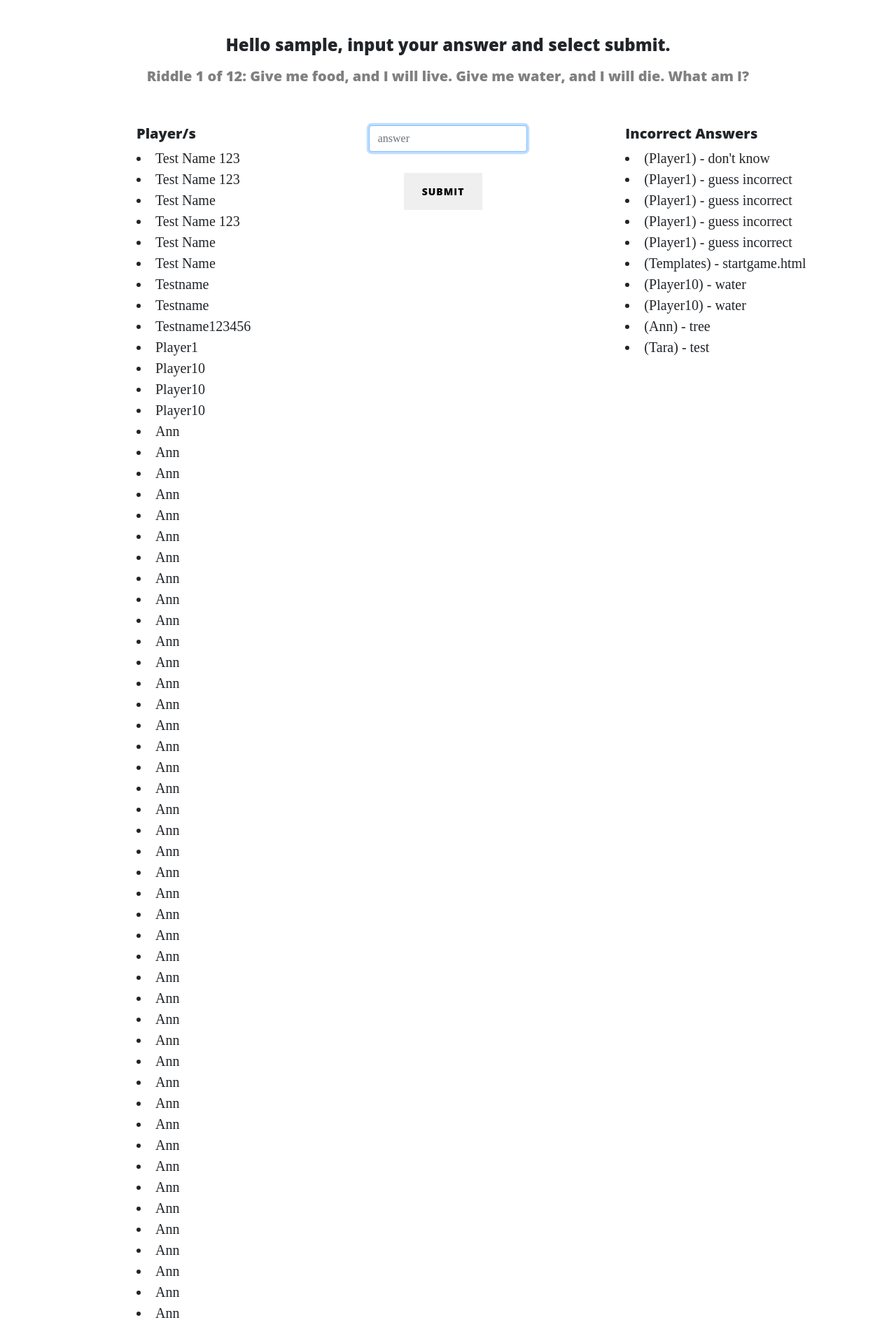
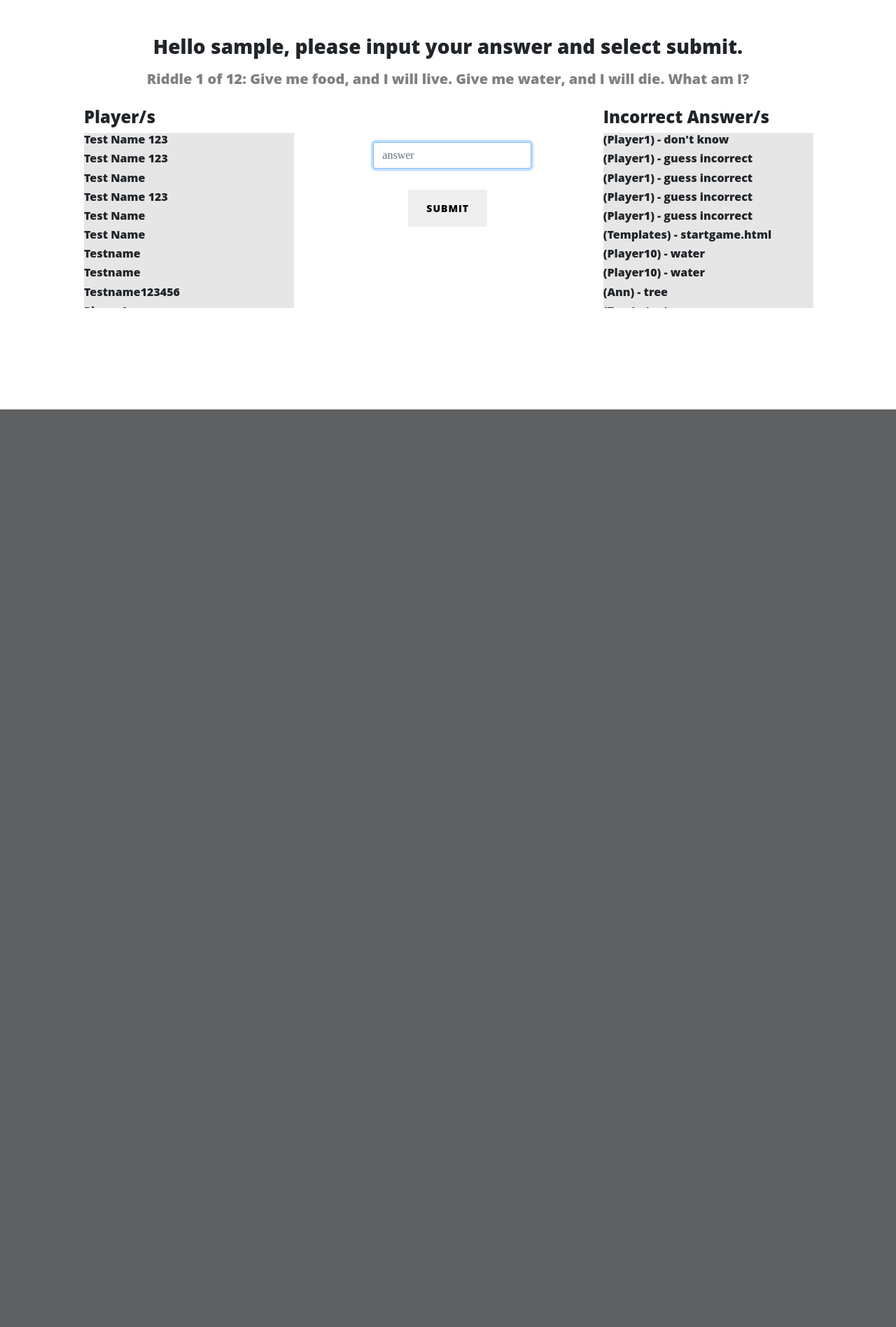
Before and after one commit to GithHayden/IQ-Riddle-Game, a Flask app: a page that uses templates/startgame.html in a window 1280 px wide. Shown: the part 475-2371 px from the top of the page at 70% size. After the commit the page ends 1060 px from the top, so only its background shows below. Run offline with Flask 2, Linux system fonts and the light colour scheme; some libraries are stand-ins or nearby versions.

Commit message:
Added list scrollbars

```diff
--- a/templates/startgame.html
+++ b/templates/startgame.html
@@ -6,7 +6,7 @@
     <div class="row"></div>
     <!-- Welcome message -->
     <div class="col-12 text-center">
-        <h4 class="username">Hello {{username}}, input your answer and select submit.</h4>
+        <h3 class="username">Hello {{username}}, please input your answer and select submit.</h3>
     </div>
 
     <div class="row" style="height: 10px"></div>
@@ -15,15 +15,19 @@
         <h5> {{ riddles_data[riddle_index]["description"] }} </h5>
     </div>
 
-    <div class="row" style="padding-top: 50px;">
+    <div class="row" style="padding-top: 20px; padding-left: 50px">
         <!-- Player name heading and list of names -->
-        <div class="col" style="padding-left: 125px;">
-            <h5>Player/s</h5>
+        <div class="col-4" style="padding-left:0px;">
+            <h4>Player/s</h4>
+            <div style="height:250px;width:300px;overflow:auto;background-color:#e6e6e6">
                 {% for user in game_players %}
-            <li>{{user}}</li>
+                <h6>
+                    <li class="list-unstyled">{{user}}</li>
+                </h6>
                 {% endfor %}
             </div>
-        <div class="col" style="padding-right: 50px;">
+        </div>
+        <div class="col-4" style="padding-top: 50px; padding-left: 50px">
             <!-- Enter answer form -->
             <form method="POST" class="form-inline">
                 <input type="text" class="form-control" placeholder="answer" name="message" id="message" autofocus>
@@ -34,11 +38,15 @@
             </form>
         </div>
         <!-- Incorrect answers player name/s and answer/s -->
-        <div class="col">
-            <h5>Incorrect Answers</h5>
+        <div class="col-4">
+            <h4>Incorrect Answer/s</h4>
+            <div style="height:250px;width:300px;overflow:auto;background-color:#e6e6e6">
                 {% for message in incorrect_answers %}
-            <li>{{message}}</li>
+                <h6>
+                    <li class="list-unstyled">{{message}}</li>
+                </h6>
                 {% endfor %}
+            </div>
         </div>
     </div>
 </body>
```
Lines whose indentation alone changed are shown as unchanged.
